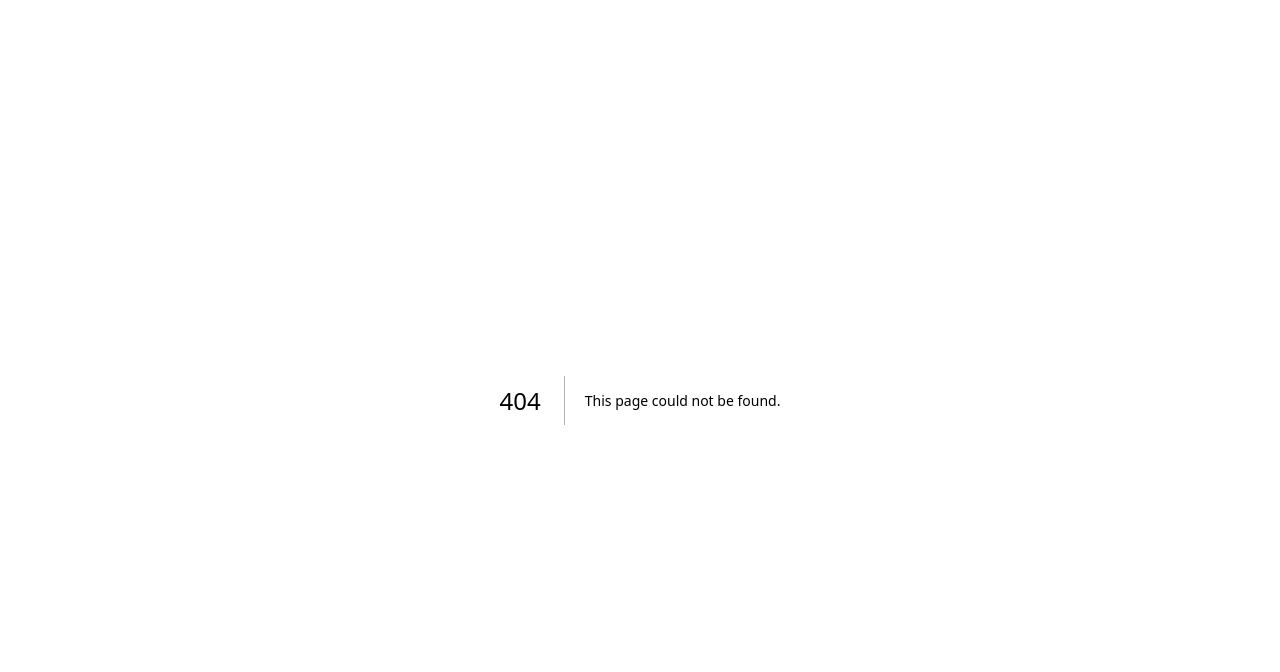
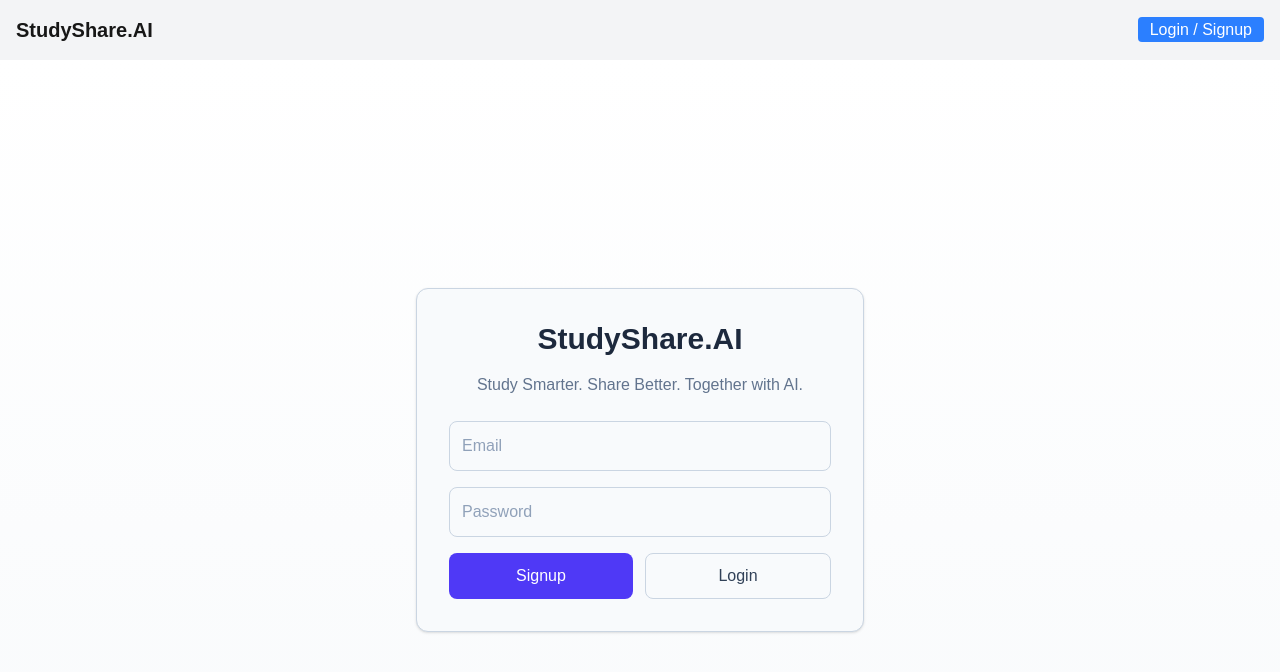
Before and after one commit to umer-exe/studyshare-ai, a Next.js app: page /auth in a window 1280 px wide. Before the commit this address had no page. Shown: the top 672 px of the page. Built offline with nearby package versions, Linux system fonts and the light colour scheme; no server answers.

Commit message:
ui skeleton login/signup page

```diff
--- /dev/null
+++ b/components/Navbar.tsx
@@ -0,0 +1,46 @@
+"use client";
+
+import { useState, useEffect } from "react";
+import { supabase } from "../lib/supabaseClient";
+
+export default function Navbar() {
+  const [user, setUser] = useState<any>(null);
+
+  useEffect(() => {
+    const session = supabase.auth.getSession().then(({ data }) => setUser(data.session?.user));
+    const { data: listener } = supabase.auth.onAuthStateChange((_event, session) => {
+      setUser(session?.user || null);
+    });
+    return () => listener?.subscription.unsubscribe();
+  }, []);
+
+  const handleLogout = async () => {
+    await supabase.auth.signOut();
+  };
+
+  return (
+    <nav className="w-full bg-gray-100 p-4 flex justify-between items-center">
+      <h1 className="font-bold text-xl">StudyShare.AI</h1>
+      <div>
+        {user ? (
+          <>
+            <span className="mr-4">Hello, {user.email}</span>
+            <button
+              onClick={handleLogout}
+              className="px-3 py-1 bg-red-500 text-white rounded"
+            >
+              Logout
+            </button>
+          </>
+        ) : (
+          <a
+            href="/auth"
+            className="px-3 py-1 bg-blue-500 text-white rounded"
+          >
+            Login / Signup
+          </a>
+        )}
+      </div>
+    </nav>
+  );
+}
--- /dev/null
+++ b/src/app/auth/page.tsx
@@ -0,0 +1,111 @@
+"use client";
+
+import { useState, useEffect } from "react";
+import { supabase } from "../../../lib/supabaseClient";
+import Navbar from "../../../components/Navbar";
+
+export default function AuthPage() {
+  const [email, setEmail] = useState("");
+  const [password, setPassword] = useState("");
+  const [session, setSession] = useState<any>(null);
+  const [message, setMessage] = useState("");
+
+  useEffect(() => {
+    const getSession = async () => {
+      const { data } = await supabase.auth.getSession();
+      setSession(data.session);
+    };
+
+    getSession();
+
+    const { data: listener } = supabase.auth.onAuthStateChange((_event, session) => {
+      setSession(session);
+    });
+
+    return () => listener.subscription.unsubscribe();
+  }, []);
+
+  const handleSignup = async () => {
+    setMessage("Signing up...");
+    const { data, error } = await supabase.auth.signUp({ email, password });
+    if (error) setMessage(error.message);
+    else setMessage("✅ Signup successful! Check your email for confirmation.");
+  };
+
+  const handleLogin = async () => {
+    setMessage("Logging in...");
+    const { data, error } = await supabase.auth.signInWithPassword({ email, password });
+    if (error) setMessage(error.message);
+    else setMessage("✅ Login successful!");
+  };
+
+  const handleLogout = async () => {
+    const { error } = await supabase.auth.signOut();
+    if (error) setMessage(error.message);
+    else setMessage("✅ Logged out!");
+  };
+
+  return (
+    <>
+      <Navbar />
+      <main className="min-h-screen flex items-center justify-center bg-gradient-to-b from-white to-slate-50 px-4">
+        <div className="w-full max-w-md p-8 bg-slate-50 border border-slate-300 rounded-xl shadow-sm">
+          {/* Branding */}
+          <h1 className="text-2xl md:text-3xl font-bold text-slate-800 mb-4 text-center">
+            StudyShare.AI
+          </h1>
+          <p className="text-slate-500 text-center mb-6">
+            Study Smarter. Share Better. Together with AI.
+          </p>
+
+          {session ? (
+            <div className="text-center space-y-4">
+              <p className="text-slate-800 font-medium">Logged in as {session.user.email}</p>
+              <button
+                onClick={handleLogout}
+                className="w-full px-5 py-2.5 bg-indigo-600 text-white rounded-lg hover:bg-indigo-700 transition"
+              >
+                Logout
+              </button>
+            </div>
+          ) : (
+            <div className="space-y-4">
+              <input
+                type="email"
+                placeholder="Email"
+                value={email}
+                onChange={(e) => setEmail(e.target.value)}
+                className="w-full p-3 border border-slate-300 rounded-lg text-slate-900 placeholder-slate-400 focus:outline-none focus:ring-2 focus:ring-indigo-500 focus:border-indigo-500 hover:border-slate-400 transition"
+              />
+              <input
+                type="password"
+                placeholder="Password"
+                value={password}
+                onChange={(e) => setPassword(e.target.value)}
+                className="w-full p-3 border border-slate-300 rounded-lg text-slate-900 placeholder-slate-400 focus:outline-none focus:ring-2 focus:ring-indigo-500 focus:border-indigo-500 hover:border-slate-400 transition"
+              />
+              <div className="flex gap-3">
+                <button
+                  onClick={handleSignup}
+                  className="flex-1 px-5 py-2.5 bg-indigo-600 text-white rounded-lg hover:bg-indigo-700 transition"
+                >
+                  Signup
+                </button>
+                <button
+                  onClick={handleLogin}
+                  className="flex-1 px-5 py-2.5 border border-slate-300 text-slate-700 rounded-lg hover:bg-slate-100 transition"
+                >
+                  Login
+                </button>
+              </div>
+            </div>
+          )}
+
+          {message && (
+            <p className="mt-4 text-center text-rose-600 font-medium">{message}</p>
+          )}
+        </div>
+      </main>
+    </>
+  );
+}
```
